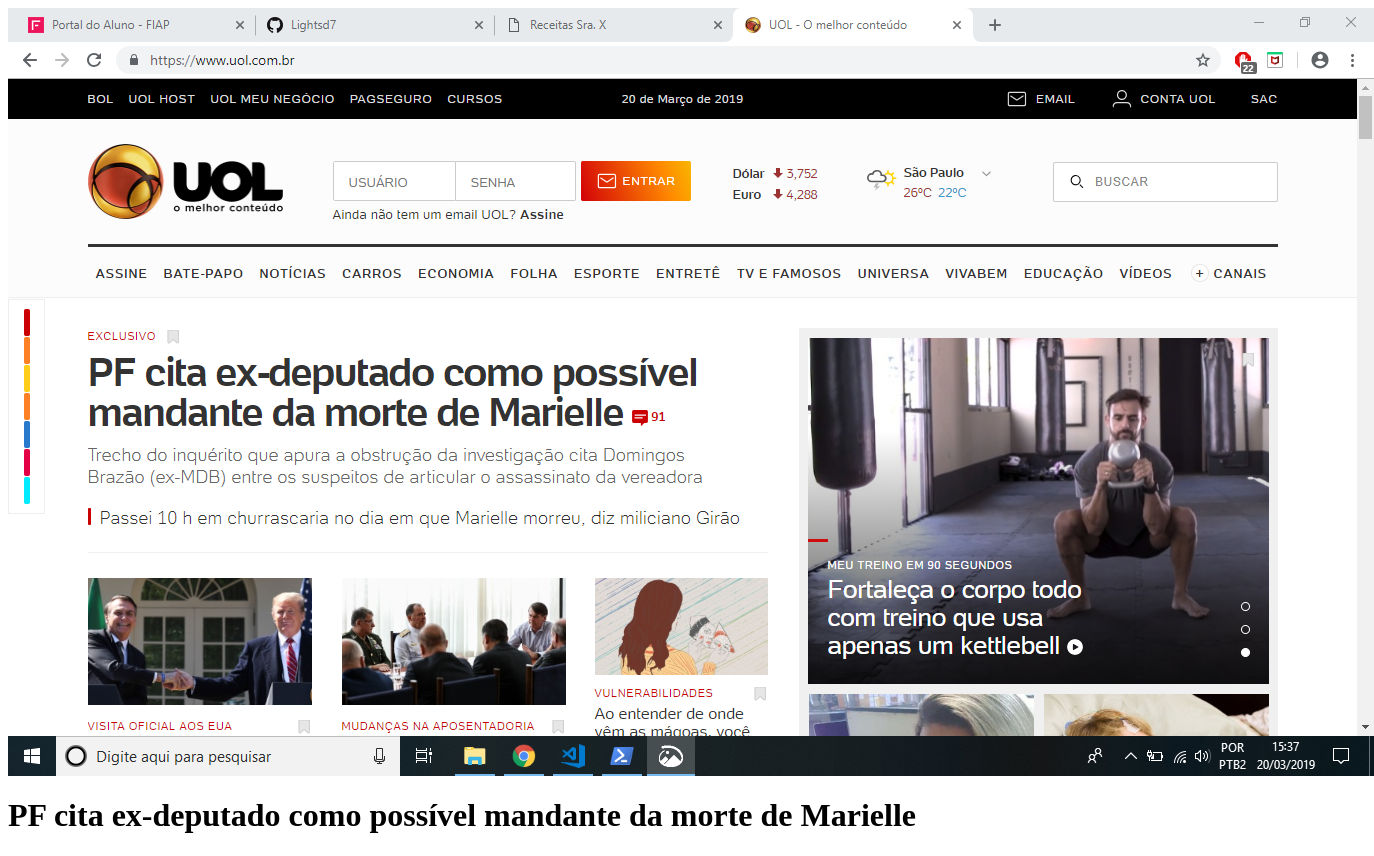
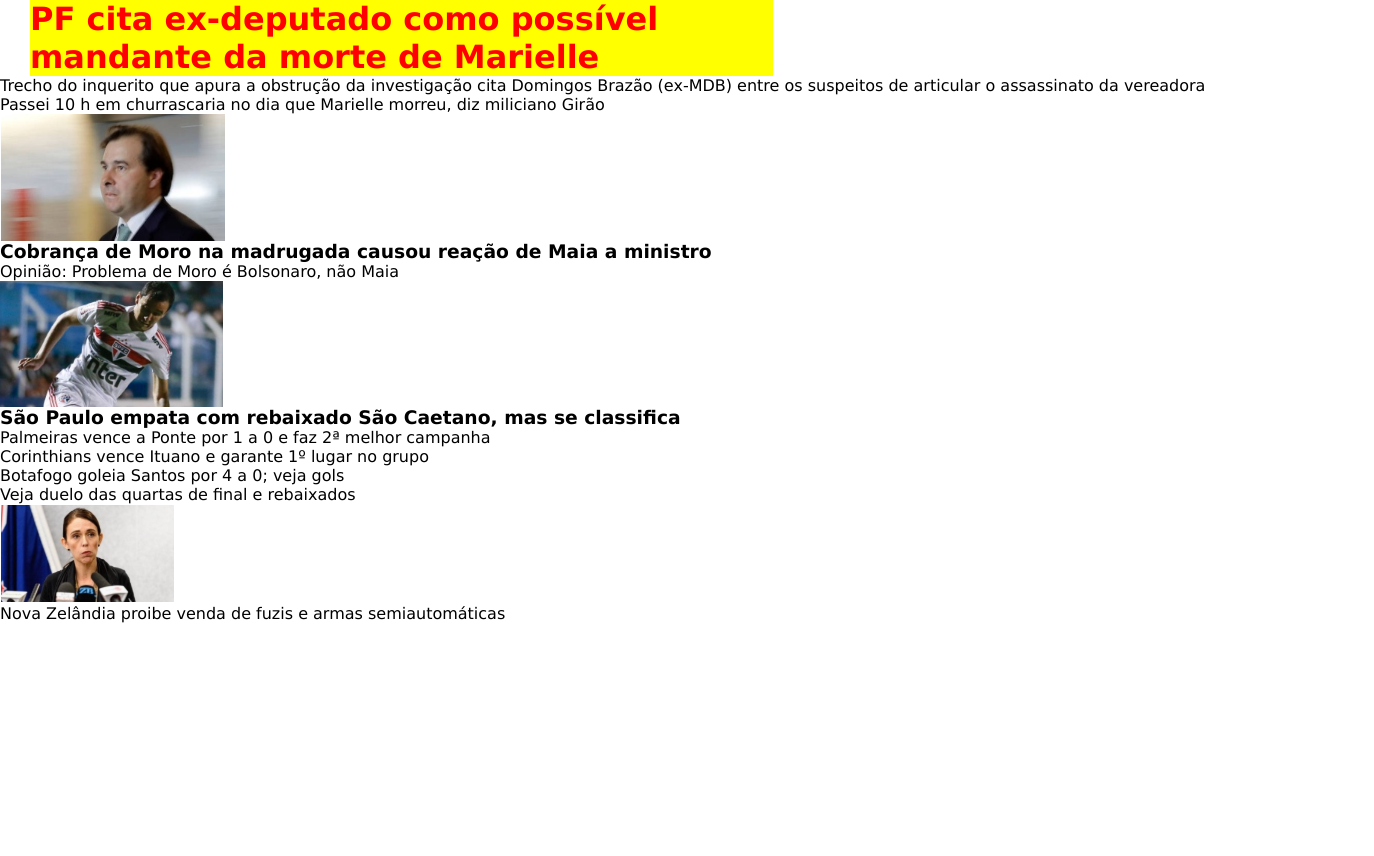
Before and after one commit to Lightsd7/Site-Uol, a plain HTML site: page index.html in a window 1280 px wide. Shown: the whole page, 1374 px wide, since content can reach past the window. After the commit the page ends 800 px from the top, so only its background shows below. Drawn offline with Linux system fonts and the light colour scheme.

Commit message:
Melhorando HTML e aplicando CSS

```diff
--- /dev/null
+++ b/estilo-CSS/estilo.css
@@ -0,0 +1,22 @@
+*{
+    padding: 0;
+    margin: 0;
+    font: 13px Georgia, Verdana, Sans-Serif black;
+    font-family: "Lucida Grande" ;
+}
+
+#corpo{
+    float: left;
+}
+
+#esquerda{
+
+}
+
+#manchete h1{
+    color: red;
+    background-color: yellow;
+    width: 60%;
+    margin: 0 0 0 30px;
+    font-weight: bolder;
+}
--- a/index.html
+++ b/index.html
@@ -2,9 +2,10 @@
     <head>
         <meta charset="utf-8"/>
         <title>UOL - O melhor conteúdo</title>
+        <link rel="stylesheet" type="text/css" href="estilo-CSS/estilo.css"/>
     </head>
     <body>
-        <img src="img/Pagina Inicial do Uol.png"/>
+        <!-- <img src="img/Pagina Inicial do Uol.png"/> -->
 
         <div id="cabecalho">
             <div id="banner">
@@ -13,8 +14,27 @@
 
         <div id="corpo">
             <div id="esquerda">
+                <div id="manchete">
+                    <h1>PF cita ex-deputado como possível mandante da morte de Marielle</h1>
+                    <p>Trecho do inquerito que apura a obstrução da investigação cita Domingos Brazão (ex-MDB) entre os suspeitos de articular o assassinato da vereadora</p>
+                    <p>Passei 10 h em churrascaria no dia que Marielle morreu, diz miliciano Girão</p>
+                </div>
                 <div id="primeira">
-                    <h1>PF cita ex-deputado como possível mandante da morte de Marielle</h1>
+                     <img title="Rodrigo Maia" src="img/rodrigo.PNG"/>
+                     <h3>Cobrança de Moro na madrugada causou reação de Maia a ministro</h3>
+                     <p>Opinião: Problema de Moro é Bolsonaro, não Maia</p>
+                </div>
+                <div id="segunda">
+                    <img title="Campeonato Paulista" src="img/foto-paulista.PNG"/>
+                    <h3>São Paulo empata com rebaixado São Caetano, mas se classifica</h3>
+                    <p>Palmeiras vence a Ponte por 1 a 0 e faz 2ª melhor campanha</p>
+                    <p>Corinthians vence Ituano e garante 1º lugar no grupo</p>
+                    <p>Botafogo goleia Santos por 4 a 0; veja gols</p>
+                    <p>Veja duelo das quartas de final e rebaixados</p>
+                </div>
+                <div id="terceira">
+                    <img title="New Zeland" src="img/new-zelandia.PNG"/>
+                    <p>Nova Zelândia proibe venda de fuzis e armas semiautomáticas</p>
                 </div>
             </div>
 
```
Also changed, not shown: img/foto-paulista.PNG (added), img/new-zelandia.PNG (added), img/rodrigo.PNG (added).
